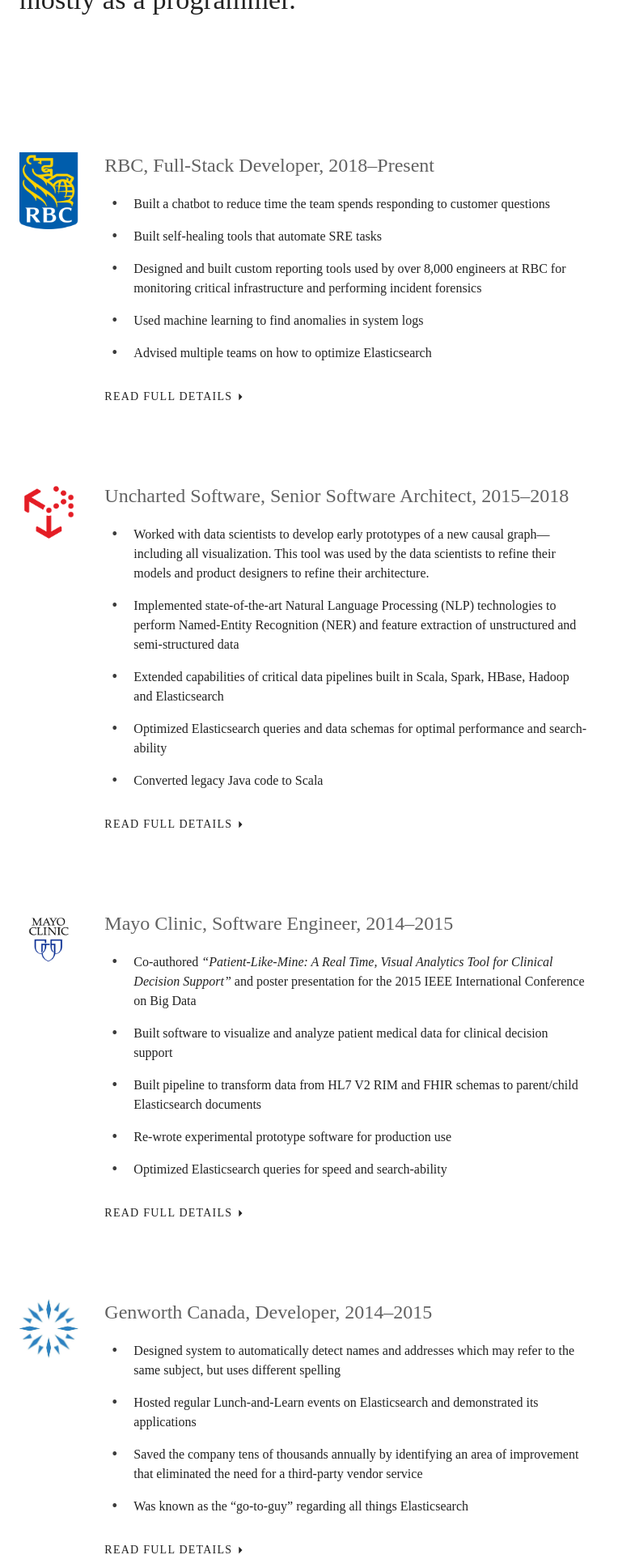
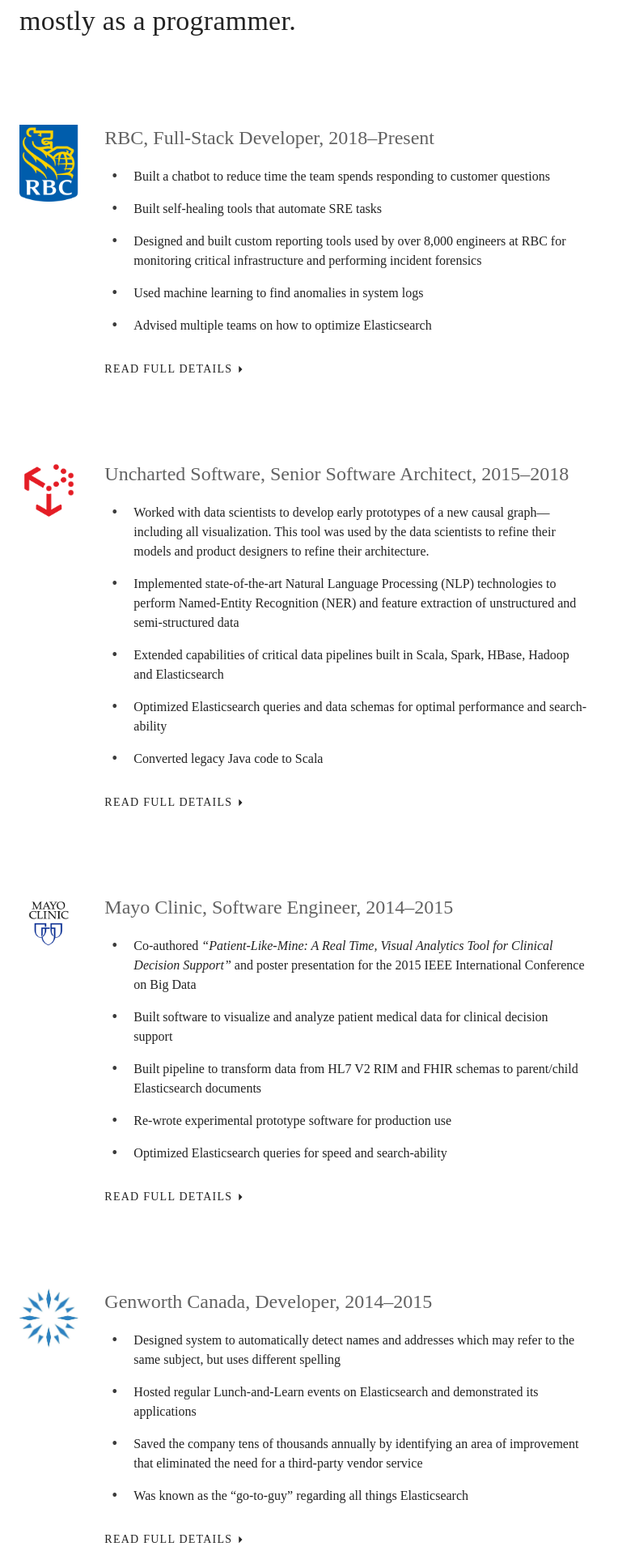
Before and after one commit to cheftechnical/simonyates, a React (Create React App) app: page /work in a window 1280 px wide. Shown: the part 220-2140 px from the top of the page at 81% size, without its empty margins (0-764 px from the left). Built offline with nearby package versions, Linux system fonts and the light colour scheme; a web font is replaced by a local one.

Commit message:
Fix spacing

```diff
--- a/src/layouts/Default/index.tsx
+++ b/src/layouts/Default/index.tsx
@@ -12,7 +12,9 @@ interface Props {
 
 const useStyles = makeStyles((theme) => ({
     main: {
-        marginTop: theme.spacing((96 + 40)/8)
+        // marginTop: theme.spacing((96 + 40)/8)
+        // marginTop: theme.spacing(170/8)
+        marginTop: theme.spacing(162/8)
     }
 }));
 
--- a/src/pages/Work/index.tsx
+++ b/src/pages/Work/index.tsx
@@ -9,11 +9,11 @@ import {makeStyles} from '@material-ui/core/styles';
 import Logo from '../../components/Logo';
 
 const useStyles = makeStyles((theme) => ({
-    heading: {
-        marginBottom: theme.spacing(72/8),
+    employerFirst: {
+        marginTop: theme.spacing(84/8)
     },
-    employer: {
-        marginTop: theme.spacing(72/8)
+    employerNext: {
+        marginTop: theme.spacing(79/8)
     }
 }));
 
@@ -25,7 +25,7 @@ export default function Work() {
             <Container>
                 <Grid container>
                     <Grid item xs={6}>
-                        <Typography className={classes.heading} group="primary" variant="h2" weight="regular">
+                        <Typography group="primary" variant="h2" weight="regular">
                             Here is a glimpse of my life,<br/>
                             mostly as a programmer.
                         </Typography>
@@ -33,7 +33,7 @@ export default function Work() {
                 </Grid>
 
                 {/* RBC */}
-                <Grid container className={classes.employer} spacing={4}>
+                <Grid container className={classes.employerFirst} spacing={4}>
                     <Grid item xs={1}>
                         <Logo brand="rbc" variant="default"/>
                     </Grid>
@@ -51,7 +51,7 @@ export default function Work() {
                 </Grid>
 
                 {/* Uncharted Software */}
-                <Grid container className={classes.employer} spacing={4}>
+                <Grid container className={classes.employerNext} spacing={4}>
                     <Grid item xs={1}>
                         <Logo brand="uncharted-software" variant="default"/>
                     </Grid>
@@ -69,7 +69,7 @@ export default function Work() {
                 </Grid>
 
                 {/* Mayo Clinic */}
-                <Grid container className={classes.employer} spacing={4}>
+                <Grid container className={classes.employerNext} spacing={4}>
                     <Grid item xs={1}>
                         <Logo brand="mayo-clinic" variant="default"/>
                     </Grid>
@@ -87,7 +87,7 @@ export default function Work() {
                 </Grid>
 
                 {/* Genworth Canada */}
-                <Grid container className={classes.employer} spacing={4}>
+                <Grid container className={classes.employerNext} spacing={4}>
                     <Grid item xs={1}>
                         <Logo brand="genworth-canada" variant="default"/>
                     </Grid>
@@ -104,7 +104,7 @@ export default function Work() {
                 </Grid>
 
                 {/* Infomart */}
-                <Grid container className={classes.employer} spacing={4}>
+                <Grid container className={classes.employerNext} spacing={4}>
                     <Grid item xs={1}>
                         <Logo brand="infomart" variant="default"/>
                     </Grid>
@@ -122,7 +122,7 @@ export default function Work() {
                 </Grid>
 
                 {/* Jib Design & Advertising */}
-                <Grid container className={classes.employer} spacing={4}>
+                <Grid container className={classes.employerNext} spacing={4}>
                     <Grid item xs={1}>
                         <Logo brand="jib-design-and-advertising" variant="default"/>
                     </Grid>
```
